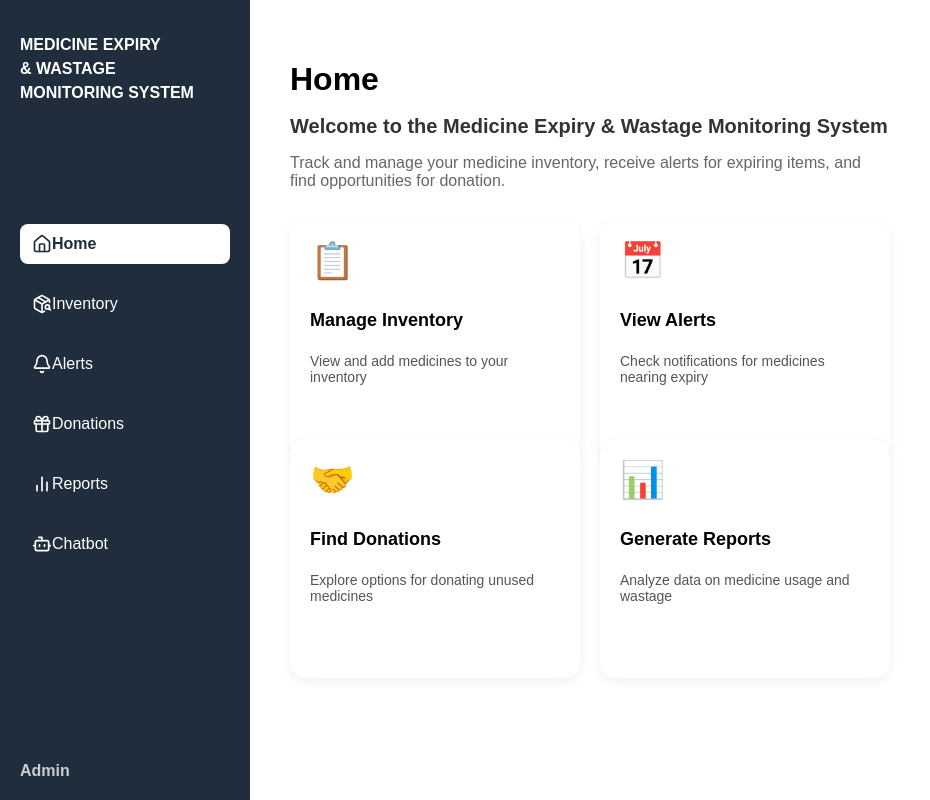
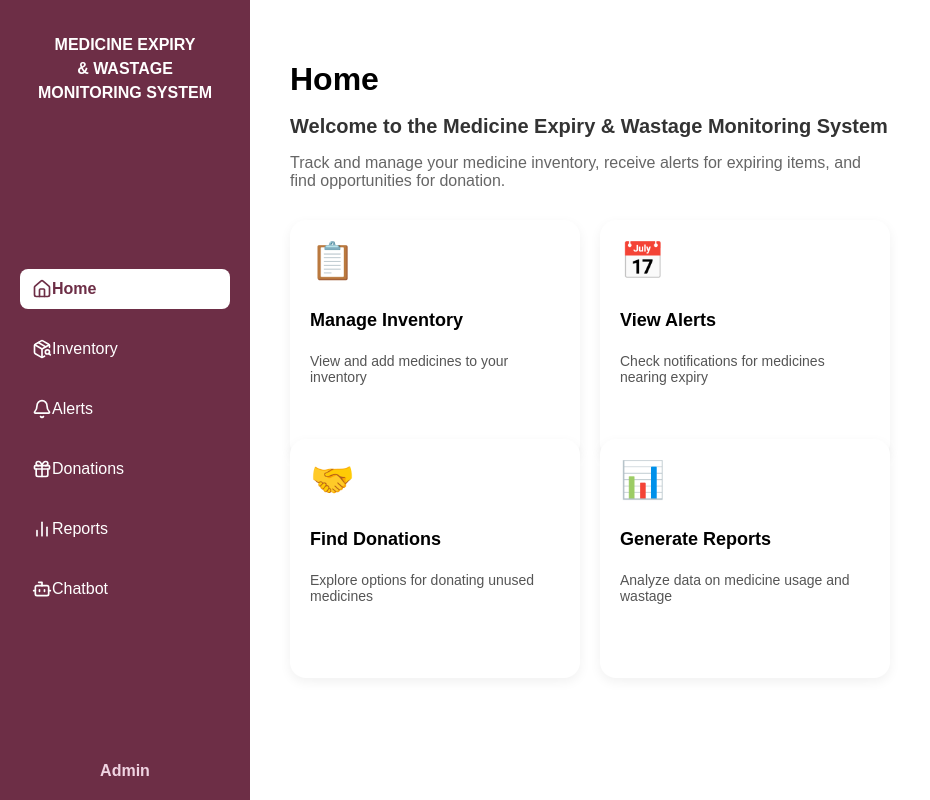
Before and after one commit to Bhuvijain230/Medicine-Expiry-and-Wastage-Monitoring-System, a React (Create React App) app: page / in a window 1280 px wide. Shown: the whole page, without its empty margins (0-930 px from the left). Built offline with nearby package versions, Linux system fonts and the light colour scheme.

Commit message:
Update Sidebar.css

```diff
--- a/src/Components/Sidebar.css
+++ b/src/Components/Sidebar.css
@@ -1,6 +1,6 @@
 .sidebar {
   width: 250px;
-  background-color: #1f2d3d; /* Slightly lighter for clarity */
+  background-color: #6D2E46; /* wine color */
   color: white;
   padding: 20px;
   height: 100vh;
@@ -10,11 +10,25 @@
   justify-content: space-between;
 }
 
+.sidebar-logo {
+  display: flex;
+  justify-content: center;
+  align-items: center;
+  margin-bottom: 20px;
+}
+
+.logo-img {
+  width: 100px;
+  height: auto;
+  object-fit: contain;
+}
+
 .sidebar-title {
   font-size: 16px;
   font-weight: bold;
   line-height: 1.5;
   margin-bottom: 40px;
+  text-align: center;
 }
 
 .sidebar-menu {
@@ -40,6 +54,7 @@
   width: 100%;
 }
 
+/* Active and Hover states */
 .sidebar-menu li.active,
 .sidebar-menu li:hover {
   background-color: white;
@@ -47,12 +62,42 @@
 
 .sidebar-menu li.active a,
 .sidebar-menu li:hover a {
-  color: #1f2d3d; /* dark text on white background */
+  color: #6D2E46; /* dark wine text */
+  font-weight: bold;
+}
+
+/* Footer Section */
+.sidebar-footer {
+  margin-top: auto;
+  padding-top: 20px;
+  display: flex;
+  flex-direction: column;
+  align-items: flex-start;
+}
+
+.logout-btn {
+  background: none;
+  border: none;
+  color: white;
+  display: flex;
+  align-items: center;
+  font-size: 16px;
+  cursor: pointer;
+  padding: 10px 12px;
+  border-radius: 8px;
+  width: 100%;
+}
+
+.logout-btn:hover {
+  background-color: white;
+  color: #6D2E46;
   font-weight: bold;
 }
 
 .admin {
-  margin-top: 100px;
+  margin-top: 10px;
   font-weight: bold;
-  color: #ccc;
+  color: #f0d4e2; /* soft contrast on wine background */
+  text-align: center;
+  width: 100%;
 }
```
